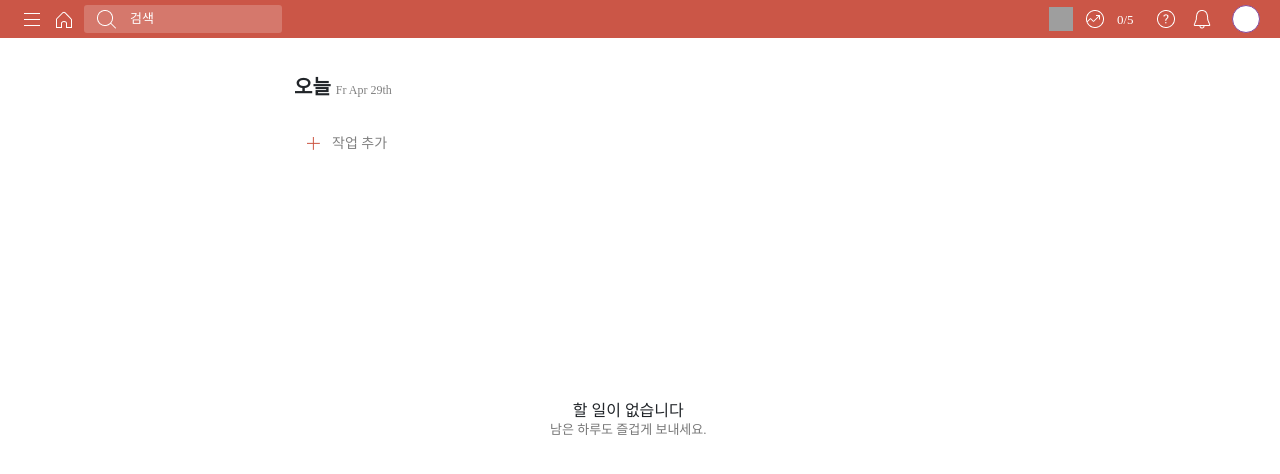
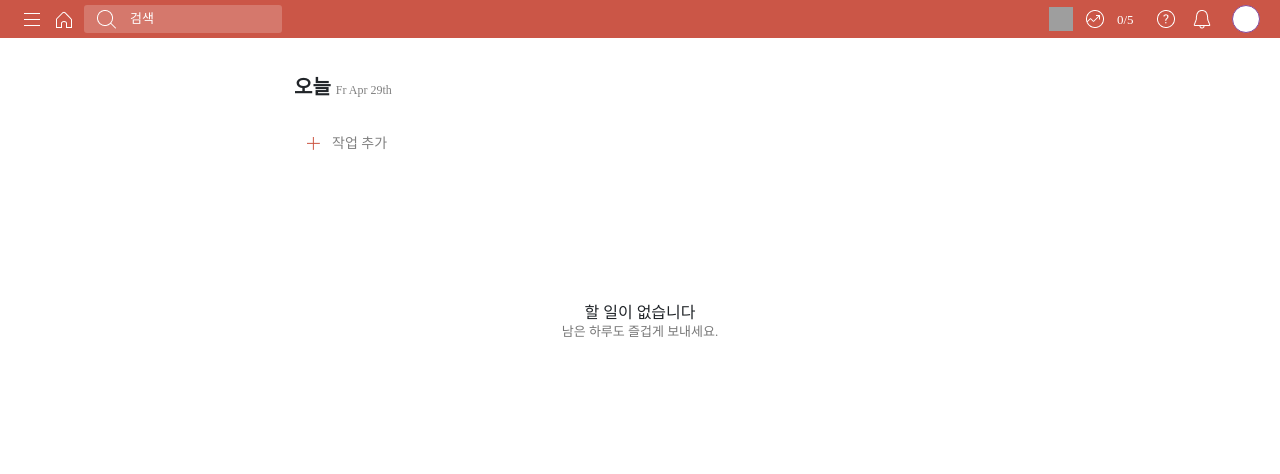
Before and after one commit to priscilapower/todoist-client, a Vue app: page / in a window 1280 px wide. Shown: the top 474 px of the page. Built offline with nearby package versions, Linux system fonts and the light colour scheme; no server answers; grey boxes are pictures that could not be loaded; what vue-toast-notification would draw is missing.

Commit message:
update css msgs no content

```diff
--- a/src/components/Task.vue
+++ b/src/components/Task.vue
@@ -215,20 +215,12 @@ export default {
 
 .no-content {
   flex-direction: column;
-  justify-content: center;
-  align-items: center;
-  display: flex;
-
-  position: absolute;
-  top: 50%;
-  max-width: 800px;
-  margin-left: auto;
-  margin-right: auto;
-  padding-left: 20%;
+  margin-top: 20%;
 }
 
 .msg-1 {
-  display: block;
+  display: table;
+  margin: 0 auto;
 
   font-style: normal;
   font-weight: 400;
@@ -237,7 +229,8 @@ export default {
 }
 
 .msg-2 {
-  display: block;
+  display: table;
+  margin: 0 auto;
 
   font-style: normal;
   font-weight: 400;
```
